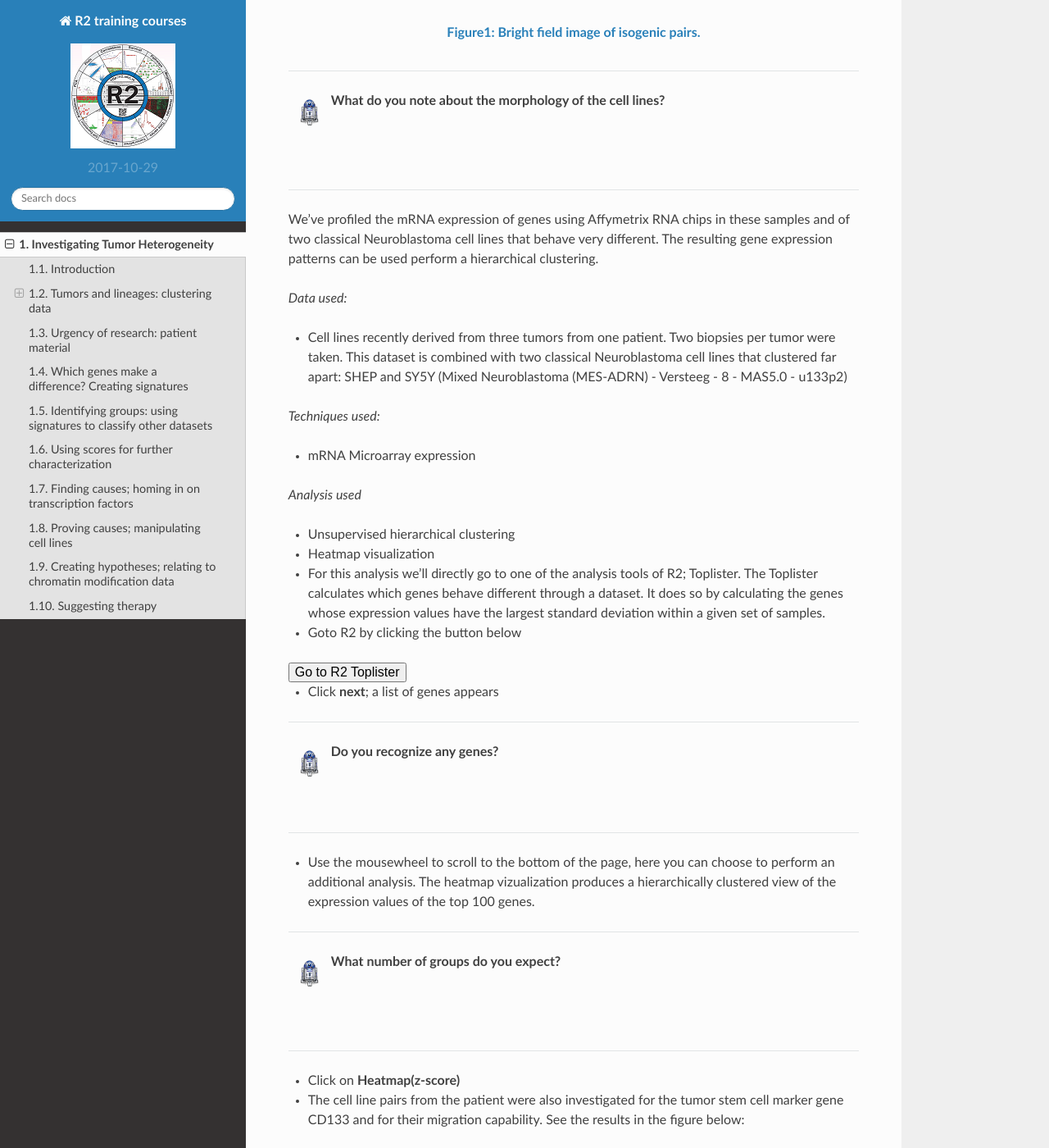
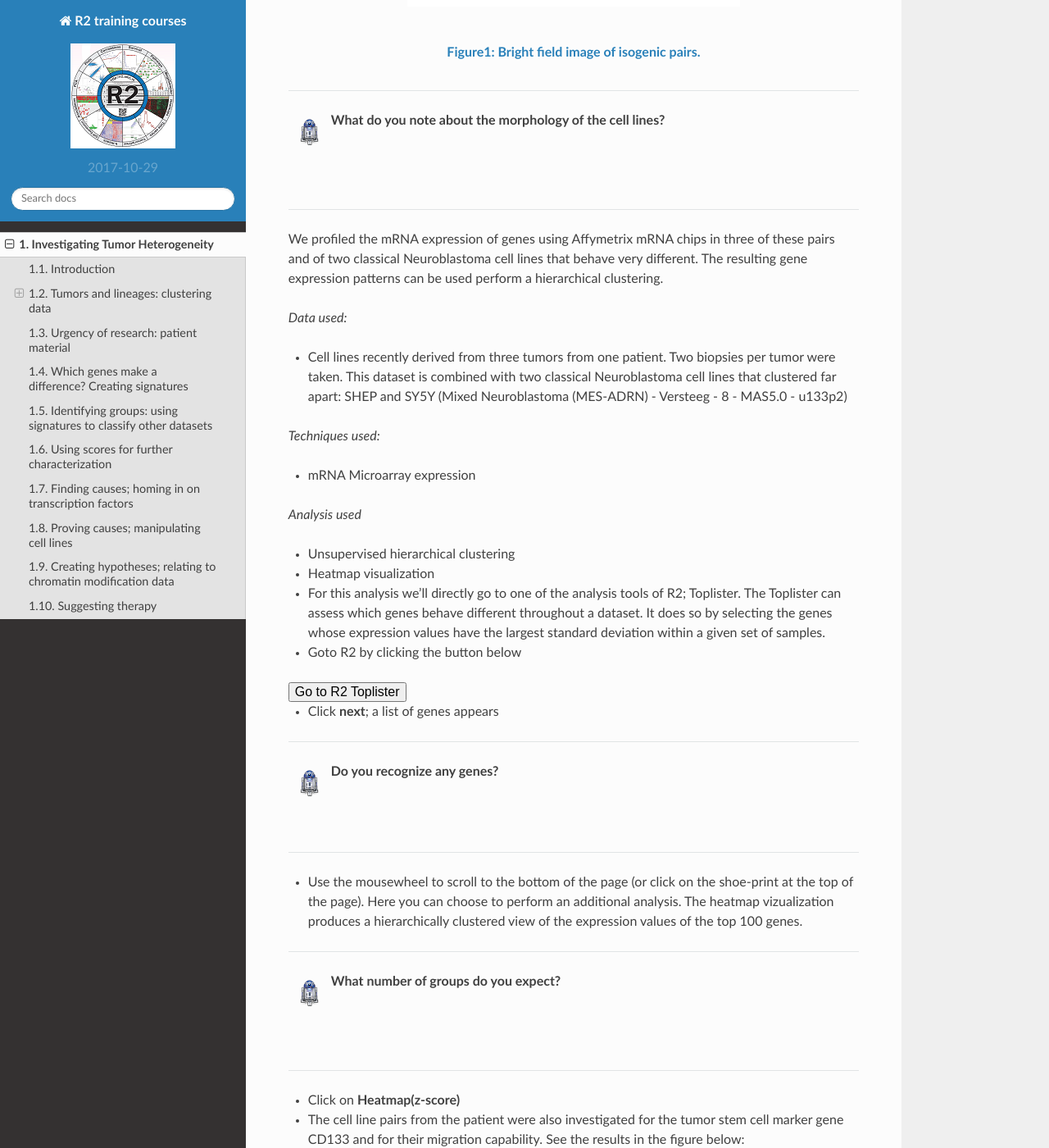
Before and after one commit to antronerds/r2-training-courses, a Sphinx documentation site: the page built from docs/Investigating_Tumor_Heterogeneity.md, in a window 1280 px wide and 1400 px high, scrolled down 4566 px. Shown: the whole window at 82% size. Built offline with Sphinx 7.4.7 and the Read the Docs theme 2.0.0, drawn with Linux system fonts in a browser that asks for light colours; some of the changed text lies outside the part shown.

Commit message:
textual adaptations

```diff
--- a/docs/Investigating_Tumor_Heterogeneity.md
+++ b/docs/Investigating_Tumor_Heterogeneity.md
@@ -60,7 +60,7 @@ For a start we'll investigate so called "classical" cell lines of Neuroblastoma
 ---------
 
   * In field 3 type the name of the gene and click next
-  * Leave all settings to default and click **next**
+  * Leave all settings at default and click **next**
   * A graph shows the expression of this gene's mRNA in the whole set of childhood tumor cell lines. Samples are along the x-axis, mRNA expression values along of the gene in a sample are on the y-axis. Below the graph is the available annotation for the samples shown in colored tracks. Hovering with your mouse over data points will show additional information.
 
 ---------
@@ -136,7 +136,7 @@ For a start we'll investigate so called "classical" cell lines of Neuroblastoma
 Urgency of research: patient material
 ----------------------------------------
 
-In the former step we derived that Neuroblastoma cell lines seem to be less homogeneous than other childhood tumor classical cell lines. These so called classical cell lines have gone through thousands of cloning cycles and usually are pretty far off their original genomic composition. We’ve recently isolated from one patient from several tumor sites two biopsies per site. These are so called isogenic cell line pairs. A microscopic image is provided below.
+In the former step we derived that Neuroblastoma cell lines seem to be less homogeneous than other childhood tumor classical cell lines. These so called classical cell lines have gone through numerous cloning cycles and usually are pretty far off their original genomic composition. We have recently established new cell lines from neuroblastoma patients. In some cases multiple cell lines were obtained from the same biopsy. These are so called isogenic cell line pairs. A microscopic image is provided below.
 
   ![Figure1: Bright field image of isogenic pairs.](_static/images/TumorHeterogeneity_IsoGenicPairsBF.png "Figure1: Bright field image of isogenic pairs.")
 
@@ -149,7 +149,7 @@ In the former step we derived that Neuroblastoma cell lines seem to be less homo
 
 ---------
 
-We’ve profiled the mRNA expression of genes using Affymetrix RNA chips in these samples and of two classical Neuroblastoma cell lines that behave very different. The resulting gene expression patterns can be used perform a hierarchical clustering.
+We profiled the mRNA expression of genes using Affymetrix mRNA chips in three of these pairs and of two classical Neuroblastoma cell lines that behave very different. The resulting gene expression patterns can be used perform a hierarchical clustering.
 
 *Data used:*
   * Cell lines recently derived from three tumors from one patient. Two biopsies per tumor were taken. This dataset is combined with two classical Neuroblastoma cell lines that clustered far apart: SHEP and SY5Y (Mixed Neuroblastoma (MES-ADRN) - Versteeg - 8 - MAS5.0 - u133p2)
@@ -162,7 +162,7 @@ We’ve profiled the mRNA expression of genes using Affymetrix RNA chips in thes
 * Heatmap visualization
 
 
-* For this analysis we'll directly go to one of the analysis tools of R2; Toplister. The Toplister calculates which genes behave different through a dataset. It does so by calculating the genes whose expression values have the largest standard deviation within a given set of samples.
+* For this analysis we'll directly go to one of the analysis tools of R2; Toplister. The Toplister can assess which genes behave different throughout a dataset. It does so by selecting the genes whose expression values have the largest standard deviation within a given set of samples.
 * Goto R2 by clicking the button below
 
 <form name="toplisterform" action="https://hgserver1.amc.nl/cgi-bin/r2/main.cgi" enctype="multipart/form-data" target="R2" method="post">
@@ -186,7 +186,7 @@ We’ve profiled the mRNA expression of genes using Affymetrix RNA chips in thes
 
 ---------
 
-* Use the mousewheel to scroll to the bottom of the page, here you can choose to perform an additional analysis. The heatmap vizualization produces a hierarchically clustered view of the expression values of the top 100 genes.
+* Use the mousewheel to scroll to the bottom of the page (or click on the shoe-print at the top of the page). Here you can choose to perform an additional analysis. The heatmap vizualization produces a hierarchically clustered view of the expression values of the top 100 genes.
 
 ---------
   ![](_static/images/R2d2_logo.png)**What number of groups do you expect?**
@@ -242,7 +242,7 @@ We have identified two different types of cells that seem to be related in diffe
 
 
 * In Field 3 choose Find Differential expression between groups
-* This dataset has been annotated with type information. Each sample was assigned to either the MESenchymal or the ADReNergic type, in R2 this is called a *track*. Choose the proper track in the **Select a track** dropdown. Since we have only 8 samples make sure that the multiple testing correction is set to **No correction**
+* This dataset has been annotated with 'type' information. Each sample was assigned to either the MESenchymal or the ADReNergic type, in R2 this is called a *track*. Choose the proper track in the **Select a track** dropdown. Since we have only 8 samples make sure that the multiple testing correction is set to **No correction**
 * A list of differentially expressed genes appears; click on the hyperlinked name of your favorite gene to see its expression in the sample set; try an oppositely correlating gene also
 * Now click on the **Heatmap(zscore)** button in the right menu panel; a heatmap showing the expression of all differentially expressed genes with correlation p-value < 0.01 in this dataset is shown.
 
```
Also changed, not shown: other parts of docs/Investigating_Tumor_Heterogeneity.md (+1 -1 lines).
